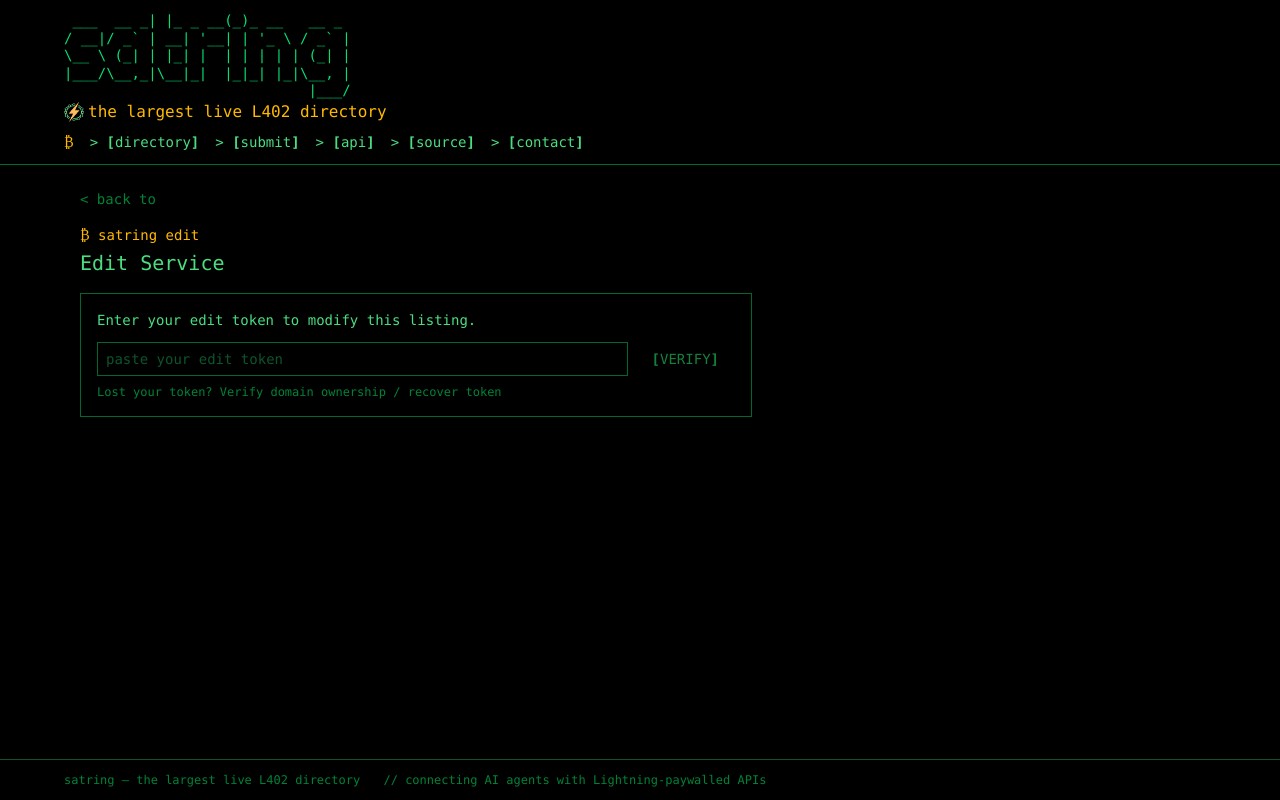
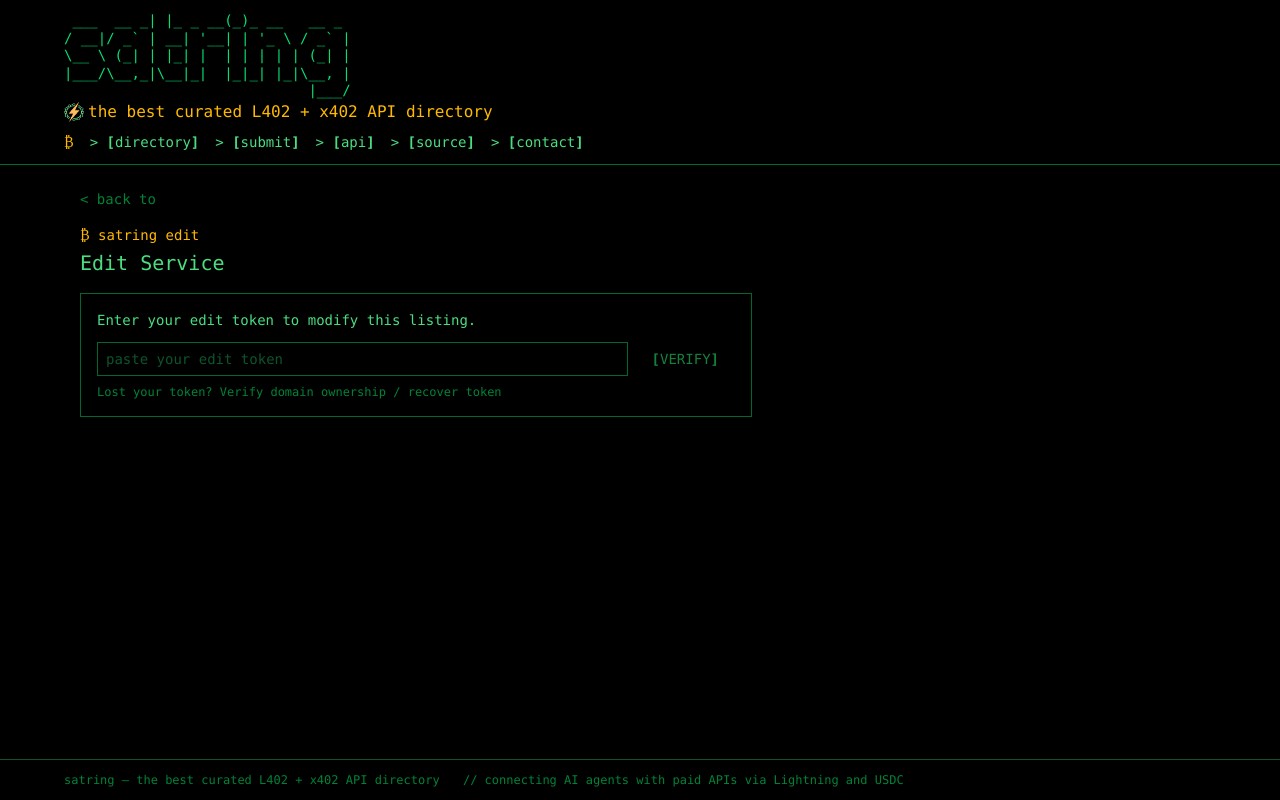
Before and after one commit to toadlyBroodle/satring, a Python web app: template app/templates/services/edit.html in a window 1280 px wide. Run offline with Jinja, Linux system fonts and the light colour scheme; the template is opened without the code that fills it, so the values that code supplies are empty; some libraries are stand-ins or nearby versions.

Commit message:
doc: update branding to 'best curated L402/x402 api directory'

```diff
--- a/app/main.py
+++ b/app/main.py
@@ -130,7 +130,7 @@
     await stop_flush_task()
 
 
-app = FastAPI(title="satring", description="L402 + x402 paid API directory", lifespan=lifespan, docs_url=None)
+app = FastAPI(title="satring", description="The best curated L402 + x402 API directory", lifespan=lifespan, docs_url=None)
 app.state.limiter = limiter
 app.add_exception_handler(RateLimitExceeded, _rate_limit_exceeded_handler)
 app.add_middleware(OriginCheckMiddleware)
--- a/app/templates/base.html
+++ b/app/templates/base.html
@@ -3,18 +3,18 @@
 <head>
   <meta charset="UTF-8">
   <meta name="viewport" content="width=device-width, initial-scale=1.0">
-  <title>{% block title %}satring{% endblock %} — the largest live L402 directory</title>
-  <meta name="description" content="{% block meta_description %}The largest live directory of L402 Lightning-paywalled APIs. Discover, rate, and list services for AI agents and machine-to-machine commerce.{% endblock %}">
+  <title>{% block title %}satring{% endblock %} — the best curated L402 + x402 API directory</title>
+  <meta name="description" content="{% block meta_description %}The best curated directory of L402 and x402 paid APIs. Discover, rate, and list services for AI agents and machine-to-machine commerce.{% endblock %}">
   <!-- Open Graph -->
-  <meta property="og:title" content="{% block og_title %}satring — the largest live L402 directory{% endblock %}">
-  <meta property="og:description" content="{% block og_description %}The largest live directory of L402 Lightning-paywalled APIs for AI agents.{% endblock %}">
+  <meta property="og:title" content="{% block og_title %}satring — the best curated L402 + x402 API directory{% endblock %}">
+  <meta property="og:description" content="{% block og_description %}The best curated directory of L402 and x402 paid APIs for AI agents.{% endblock %}">
   <meta property="og:type" content="{% block og_type %}website{% endblock %}">
   <meta property="og:image" content="{% block og_image %}/static/img/satring-logo.jpg{% endblock %}">
   <meta property="og:site_name" content="satring">
   <!-- Twitter Card -->
   <meta name="twitter:card" content="summary">
-  <meta name="twitter:title" content="{% block twitter_title %}satring — the largest live L402 directory{% endblock %}">
-  <meta name="twitter:description" content="{% block twitter_description %}The largest live directory of L402 Lightning-paywalled APIs for AI agents.{% endblock %}">
+  <meta name="twitter:title" content="{% block twitter_title %}satring — the best curated L402 + x402 API directory{% endblock %}">
+  <meta name="twitter:description" content="{% block twitter_description %}The best curated directory of L402 and x402 paid APIs for AI agents.{% endblock %}">
   <meta name="twitter:image" content="{% block twitter_image %}/static/img/satring-logo.jpg{% endblock %}">
   {% block extra_head %}{% endblock %}
   <link rel="icon" type="image/png" href="/static/img/satring-logo-trans-bg.png">
@@ -64,7 +64,7 @@
 \__ \ (_| | |_| |  | | | | | (_| |
 |___/\__,_|\__|_|  |_|_| |_|\__, |
                              |___/</pre>
-      <div class="text-amber-400 flex items-center gap-1 mb-2"><img src="/static/img/satring-logo-trans-bg.png" alt="" class="h-5 w-5"> the largest live L402 directory</div></a>
+      <div class="text-amber-400 flex items-center gap-1 mb-2"><img src="/static/img/satring-logo-trans-bg.png" alt="" class="h-5 w-5"> the best curated L402 + x402 API directory</div></a>
       <nav class="flex flex-wrap items-center gap-x-4 gap-y-1 text-sm">
         <span class="text-amber-400">₿</span>
         <a href="/" class="nav-link hover:text-amber-400 transition-colors {% if request and request.url.path == '/' %}text-amber-400{% endif %}">&gt; <span class="font-bold">[</span>directory<span class="font-bold">]</span></a>
@@ -82,8 +82,8 @@
 
   <footer class="border-t border-green-900 px-4 py-3">
     <div class="max-w-6xl mx-auto text-green-700 text-xs">
-      <span>satring — the largest live L402 directory</span>
-      <span class="hidden sm:inline ml-4">// connecting AI agents with Lightning-paywalled APIs</span>
+      <span>satring — the best curated L402 + x402 API directory</span>
+      <span class="hidden sm:inline ml-4">// connecting AI agents with paid APIs via Lightning and USDC</span>
     </div>
   </footer>
 
--- a/app/templates/services/detail.html
+++ b/app/templates/services/detail.html
@@ -1,12 +1,12 @@
 {% extends "base.html" %}
 {% block title %}{{ service.name }}{% endblock %}
-{% block meta_description %}{{ service.name }} — {{ service.description[:160] if service.description else 'A paid API service on satring' }}{% endblock %}
+{% block meta_description %}{{ service.name }} — {{ service.description[:160] if service.description else 'A paid API listed on satring, the best curated L402 + x402 directory' }}{% endblock %}
 {% block og_title %}{{ service.name }} — satring{% endblock %}
-{% block og_description %}{{ service.description[:200] if service.description else 'Paid API service listed on satring' }}{% endblock %}
+{% block og_description %}{{ service.description[:200] if service.description else 'Paid API listed on satring, the best curated L402 + x402 directory' }}{% endblock %}
 {% block og_type %}article{% endblock %}
 {% block og_image %}{{ service.logo_url if service.logo_url else '/static/img/satring-logo.jpg' }}{% endblock %}
 {% block twitter_title %}{{ service.name }} — satring{% endblock %}
-{% block twitter_description %}{{ service.description[:200] if service.description else 'Paid API service listed on satring' }}{% endblock %}
+{% block twitter_description %}{{ service.description[:200] if service.description else 'Paid API listed on satring, the best curated L402 + x402 directory' }}{% endblock %}
 {% block twitter_image %}{{ service.logo_url if service.logo_url else '/static/img/satring-logo.jpg' }}{% endblock %}
 {% block extra_head %}
 <script type="application/ld+json">
--- a/mcp/pyproject.toml
+++ b/mcp/pyproject.toml
@@ -1,7 +1,7 @@
 [project]
 name = "satring-mcp"
 version = "0.1.0"
-description = "MCP server for satring.com — discover L402 and x402 paid APIs"
+description = "MCP server for satring.com — the best curated L402 + x402 API directory"
 requires-python = ">=3.10"
 dependencies = ["mcp>=1.0.0", "httpx>=0.27"]
 
--- a/mcp/satring_mcp.py
+++ b/mcp/satring_mcp.py
@@ -1,4 +1,4 @@
-"""MCP server for satring.com: discover L402 and x402 paid API services."""
+"""MCP server for satring.com, the best curated L402 + x402 API directory."""
 
 import asyncio
 import json
```
Also changed, not shown: app/templates/services/list.html (+7 -7 lines), tests/test_web.py (+1 -1 lines), README.md, mcp/README.md.
